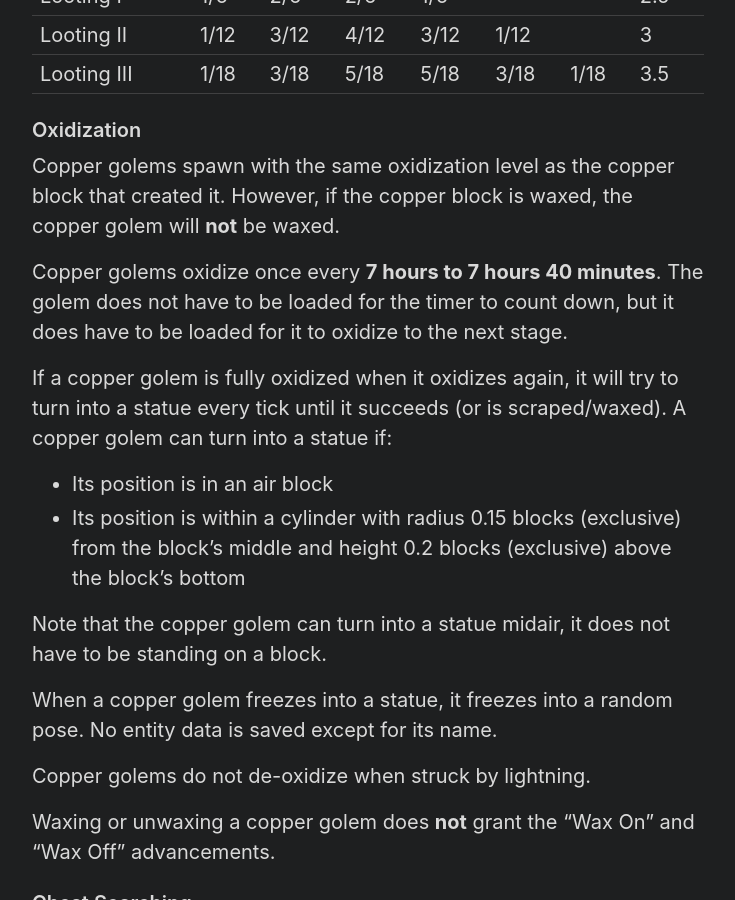
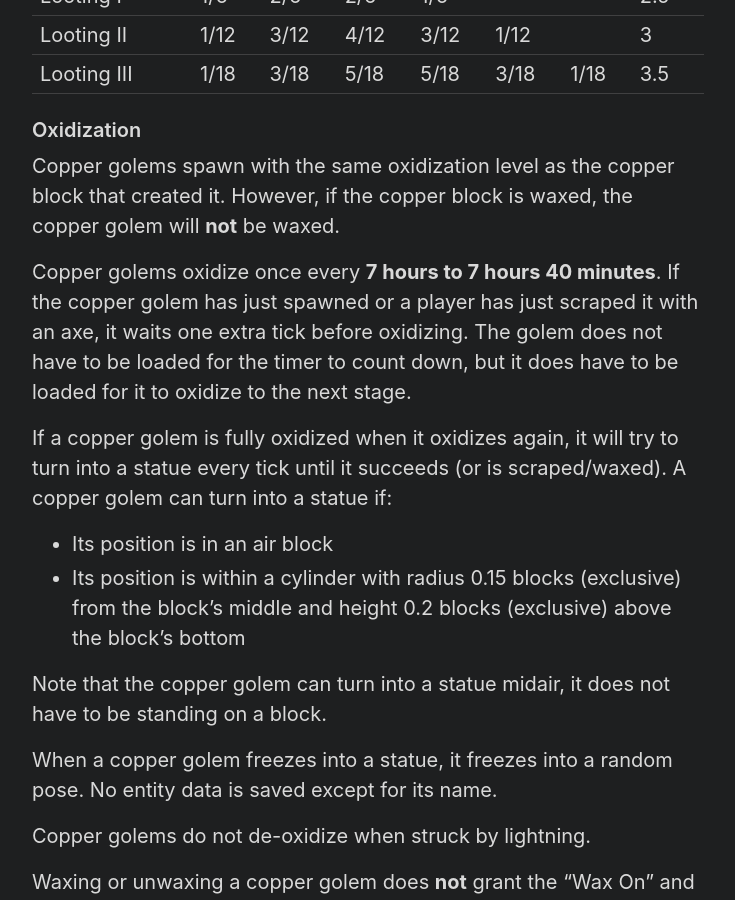
Before and after one commit to Tisawesomeness/tisawesomeness.github.io, a Jekyll site: the page built from snapshots/_posts/2025-08-05-25w31a.md, in a window 1280 px wide and 900 px high, scrolled down 1394 px. Shown: the whole window, without its empty margins (272-1007 px from the left). Built offline with Jekyll 4.4.1, drawn with Linux system fonts in a browser that asks for light colours; comment, search, counter and statistics services are not loaded; some of the changed text lies outside the part shown.

Commit message:
Golem sometimes waits one tick to oxidize

```diff
--- a/snapshots/_posts/2025-08-05-25w31a.md
+++ b/snapshots/_posts/2025-08-05-25w31a.md
@@ -43,7 +43,7 @@ Copper golems drop **1-3 copper ingots** (1-6 with Looting III) on death with va
 
 Copper golems spawn with the same oxidization level as the copper block that created it. However, if the copper block is waxed, the copper golem will **not** be waxed.
 
-Copper golems oxidize once every **7 hours to 7 hours 40 minutes**. The golem does not have to be loaded for the timer to count down, but it does have to be loaded for it to oxidize to the next stage.
+Copper golems oxidize once every **7 hours to 7 hours 40 minutes**. If the copper golem has just spawned or a player has just scraped it with an axe, it waits one extra tick before oxidizing. The golem does not have to be loaded for the timer to count down, but it does have to be loaded for it to oxidize to the next stage.
 
 If a copper golem is fully oxidized when it oxidizes again, it will try to turn into a statue every tick until it succeeds (or is scraped/waxed). A copper golem can turn into a statue if:
 - Its position is in an air block
@@ -265,3 +265,4 @@ When the launcher starts the game in offline mode, it supplies the new `--offlin
 ### Aug 7 2025
 
 - Simplified the conditions when a copper golem can freeze into a statue
+- Copper golem waits an extra tick to oxidize on spawn and after scraping
```
